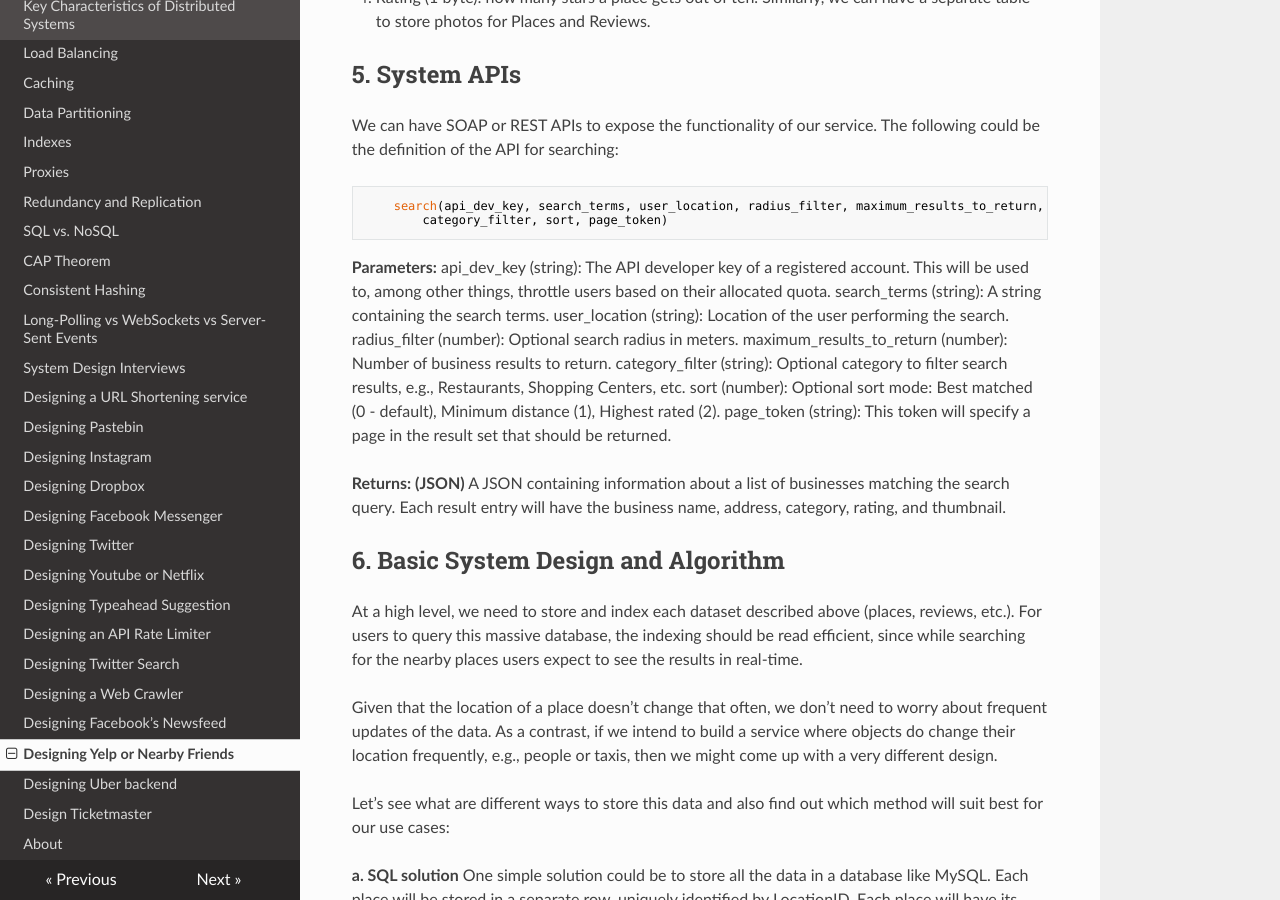
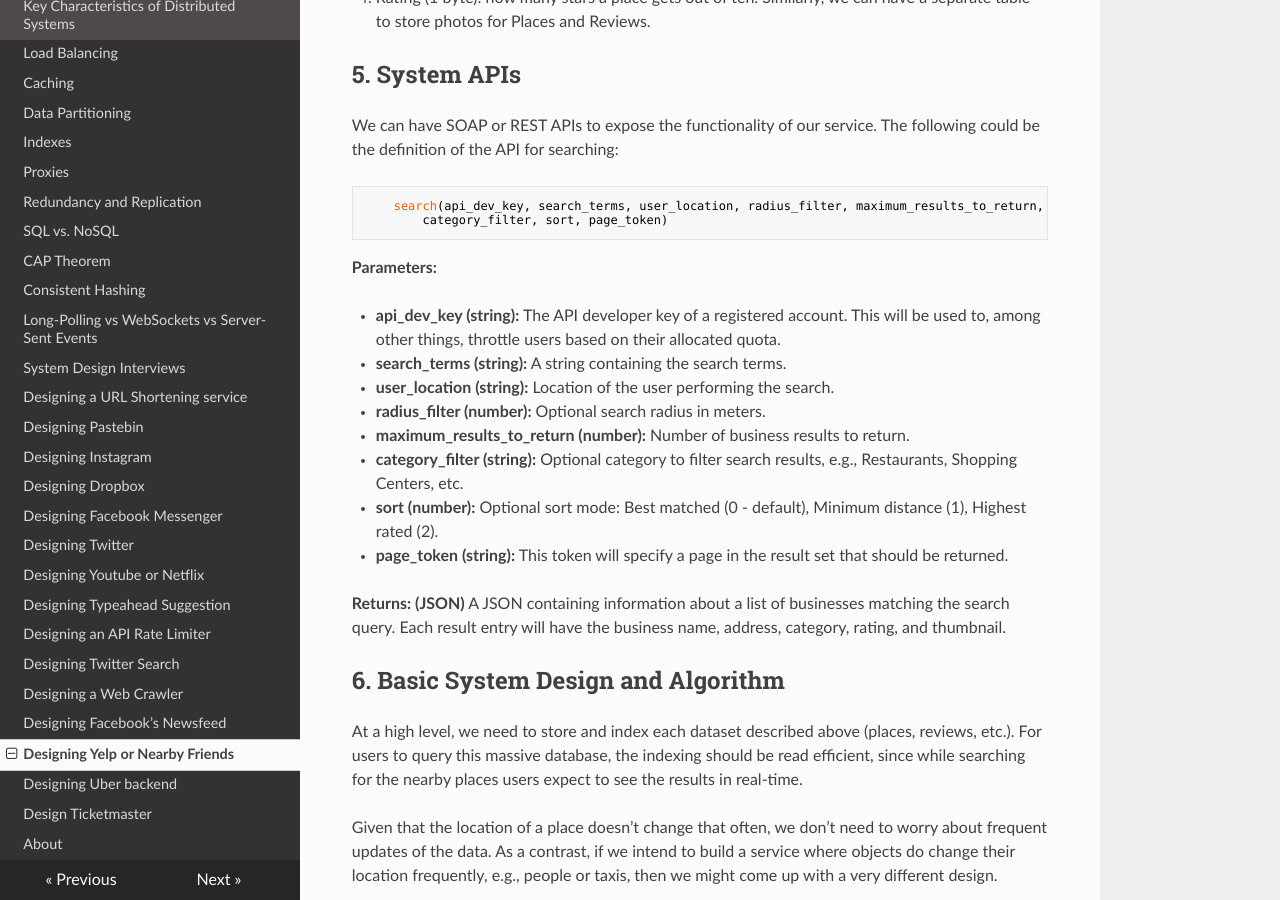
Before and after one commit to jayaemekar/systemdesign, an MkDocs documentation site: the page built from docs/DesigningYelporNearbyFriends.md, in a window 1280 px wide and 900 px high, scrolled down 1595 px. Built offline with MkDocs 1.6.1, drawn with Linux system fonts in a browser that asks for light colours; nearby versions of some CDN libraries.

```diff
--- a/docs/DesigningYelporNearbyFriends.md
+++ b/docs/DesigningYelporNearbyFriends.md
@@ -52,14 +52,15 @@ We can have SOAP or REST APIs to expose the functionality of our service. The fo
         search(api_dev_key, search_terms, user_location, radius_filter, maximum_results_to_return,
             category_filter, sort, page_token)
 **Parameters:**
-api_dev_key (string): The API developer key of a registered account. This will be used to, among other things, throttle users based on their allocated quota.
-search_terms (string): A string containing the search terms.
-user_location (string): Location of the user performing the search.
-radius_filter (number): Optional search radius in meters.
-maximum_results_to_return (number): Number of business results to return.
-category_filter (string): Optional category to filter search results, e.g., Restaurants, Shopping Centers, etc.
-sort (number): Optional sort mode: Best matched (0 - default), Minimum distance (1), Highest rated (2).
-page_token (string): This token will specify a page in the result set that should be returned.
+
+- **api_dev_key (string):** The API developer key of a registered account. This will be used to, among other things, throttle users based on their allocated quota.
+- **search_terms (string):** A string containing the search terms.
+- **user_location (string):** Location of the user performing the search.
+- **radius_filter (number):** Optional search radius in meters.
+- **maximum_results_to_return (number):** Number of business results to return.
+- **category_filter (string):** Optional category to filter search results, e.g., Restaurants, Shopping Centers, etc.
+- **sort (number):** Optional sort mode: Best matched (0 - default), Minimum distance (1), Highest rated (2).
+- **page_token (string):** This token will specify a page in the result set that should be returned.
 
 **Returns: (JSON)**
 A JSON containing information about a list of businesses matching the search query. Each result entry will have the business name, address, category, rating, and thumbnail.
```
